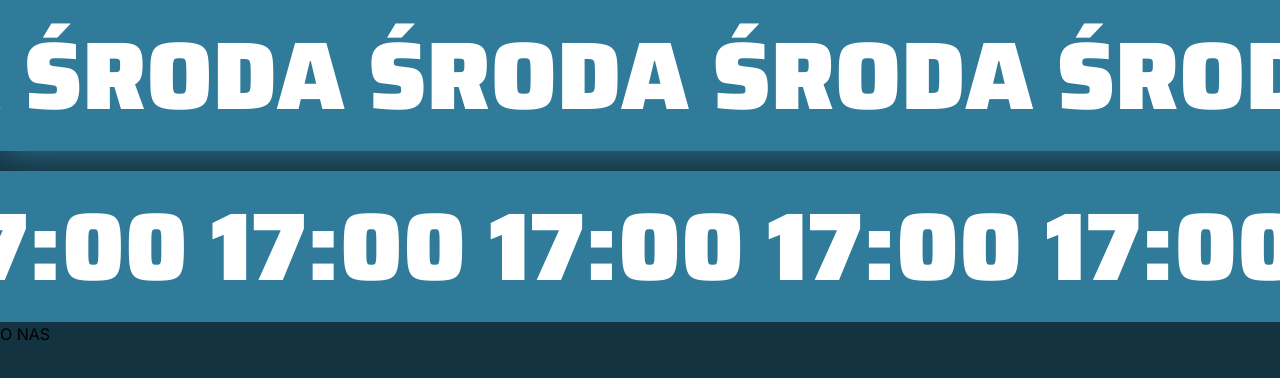
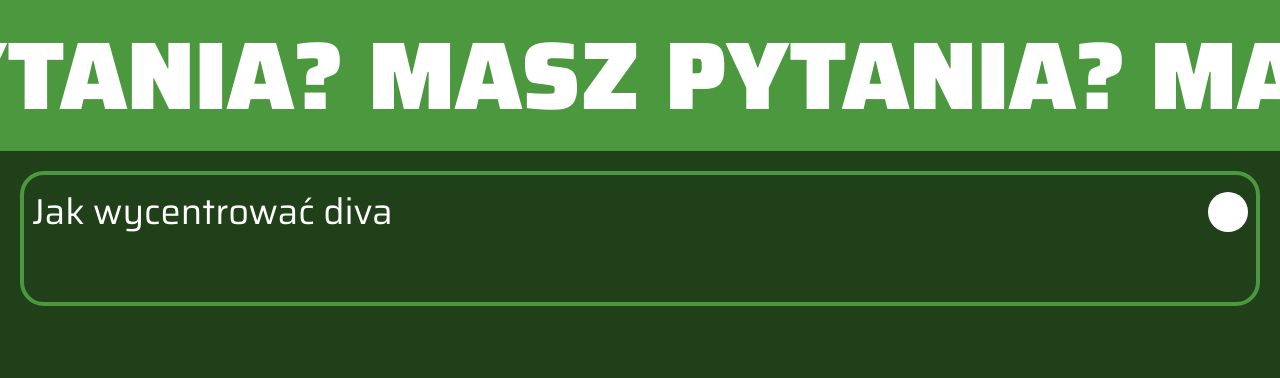
Before and after one commit to Newbies-Workplace/newbies-web, a Next.js app: page / in a window 1280 px wide. Shown: the top 378 px of the page. Built offline with nearby package versions, Linux system fonts and the light colour scheme.

Commit message:
feat: FaqItem

```diff
--- a/src/app/globals.css
+++ b/src/app/globals.css
@@ -3,3 +3,19 @@
 @tailwind base;
 @tailwind components;
 @tailwind utilities;
+
+html {
+  box-sizing: border-box;
+}
+*,
+*:before,
+*:after {
+  box-sizing: inherit;
+}
+a {
+  text-decoration: none;
+}
+html,
+h1 {
+  margin: 0;
+}
--- a/src/app/page.tsx
+++ b/src/app/page.tsx
@@ -1,9 +1,10 @@
+import FaqItem from "@/components/atoms/FaqItem/FaqItem";
 import Marquee from "react-fast-marquee";
 
 export default function Home() {
   return (
     <main className="w-screen overflow-x-hidden bg-blue-900">
-      <div className="w-[3000px] overflow-hidden pb-5  z-10">
+      {/* <div className="w-[3000px] overflow-hidden pb-5  z-10">
           <Marquee
             direction="right"
             speed={65}
@@ -23,7 +24,7 @@ export default function Home() {
             <p className="mx-3 md:marquee sm:headL font-bold">17:00</p>
           </Marquee>
         </div>
-      <div className="w-screen h-screen bg-blue-900">
+        <div className=" h-screen bg-blue-900">
           <p>O NAS</p>
         </div>
         <div className="w-[3000px] overflow-hidden  z-10">
@@ -36,7 +37,7 @@ export default function Home() {
             <p className="mx-3 md:marquee sm:headL font-bold">NASZE PROJEKTY</p>
           </Marquee>
         </div>
-      <div className="w-screen h-screen bg-red-900">
+        <div className="h-screen bg-red-900">
           <p>Nasze projekty</p>
         </div>
         <div className="w-[3000px] overflow-hidden z-10">
@@ -49,10 +50,10 @@ export default function Home() {
             <p className="mx-3 md:marquee sm:headL font-bold">ZESPÓŁ</p>
           </Marquee>
         </div>
-      <div className="w-screen h-screen bg-orange-900">
+        <div className="h-screen bg-orange-900">
           <p>Zespół</p>
-      </div>
-      <div className="w-[3000px] overflow-hidden  z-10">
+        </div> */}
+      <div className="w-[3000px] overflow-hidden z-10 bg-green-900">
         <Marquee
           direction="right"
           speed={65}
@@ -62,8 +63,10 @@ export default function Home() {
           <p className="mx-3 md:marquee sm:headL font-bold">MASZ PYTANIA?</p>
         </Marquee>
       </div>
-      <div className="w-screen h-screen bg-green-900">
-        <p>Pytania</p>
+      <div className="h-screen bg-green-900">
+        <div className="p-5 ">
+          <FaqItem question="Jak wycentrować diva" answear="We donno" />
+        </div>
       </div>
     </main>
   );
--- /dev/null
+++ b/src/components/atoms/FaqItem/FaqItem.tsx
@@ -0,0 +1,37 @@
+"use client";
+import { useState } from "react";
+
+type FaqItemProps = {
+  question: string;
+  answear: string;
+};
+
+const FaqItem: React.FC<FaqItemProps> = ({ question, answear }) => {
+  const [isOpened, setisOpened] = useState(false);
+
+  return (
+    <div className="border-4 rounded-3xl border-green-500 p-2">
+      <div className="flex justify-between items-center">
+        <p className="font-bold text-white md:headS sm:headXS">{question}</p>
+        <div
+          onClick={() => setisOpened(!isOpened)}
+          className={
+            "w-10 h-10 rounded-full cursor-pointer " +
+            (isOpened ? "bg-green-500" : "bg-white")
+          }
+        ></div>
+      </div>
+      <div
+        className={
+          "flex flex-col transition-all origin-top-left " +
+          (isOpened ? "scale-y-100" : "scale-y-0")
+        }
+      >
+        <div className="bg-white h-1 rounded-full"></div>
+        <p className="font-bold text-white md:headXS sm:headXS">{answear}</p>
+      </div>
+    </div>
+  );
+};
+
+export default FaqItem;
```
Lines whose indentation alone changed are shown as unchanged.
